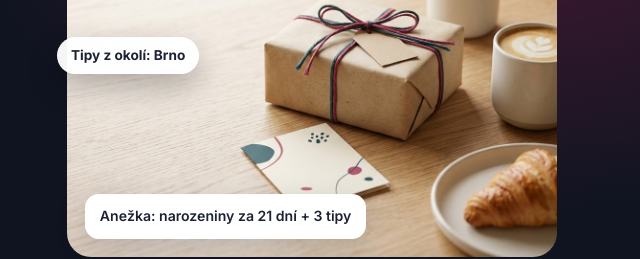
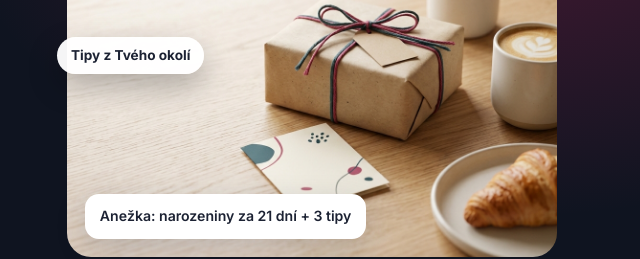
Before and after one commit to tereza-formankova/nezapomen, a plain HTML site: page index.html in a window 1280 px wide. Shown: the part 276-535 px from the top of the page, 627-1267 px from the left. Drawn offline with Linux system fonts and the light colour scheme.

Commit message:
Update index.html

```diff
--- a/index.html
+++ b/index.html
@@ -305,7 +305,7 @@ footer{padding:30px 0 40px;color:var(--mute);font-size:.92rem;border-top:1px sol
   <img src="foto/hero.jpg" alt="" onerror="this.remove()">
   <span class="chip c1">21 dní předem</span>
   <span class="chip c2">3 tipy na dárek</span>
-  <span class="chip c3">Tipy z okolí: Brno</span>
+  <span class="chip c3">Tipy z Tvého okolí</span>
   <div class="badge">Anežka: narozeniny za 21 dní + 3 tipy</div>
  </div>
 </div>
```
